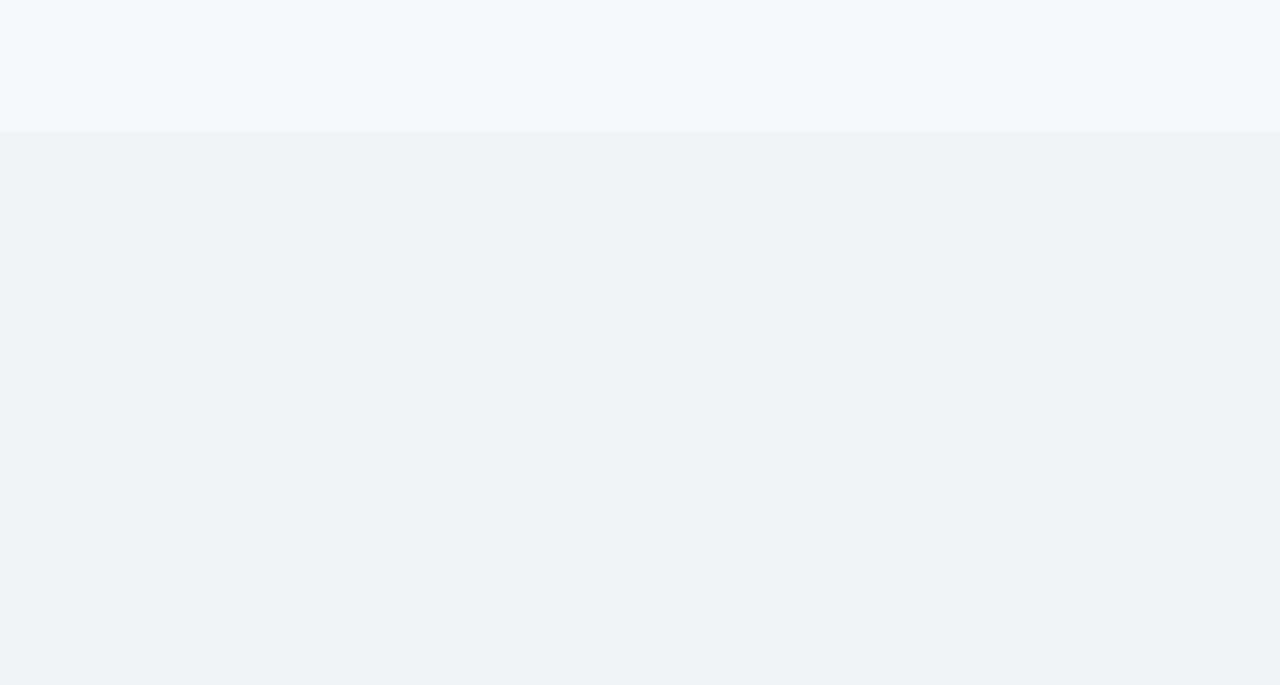
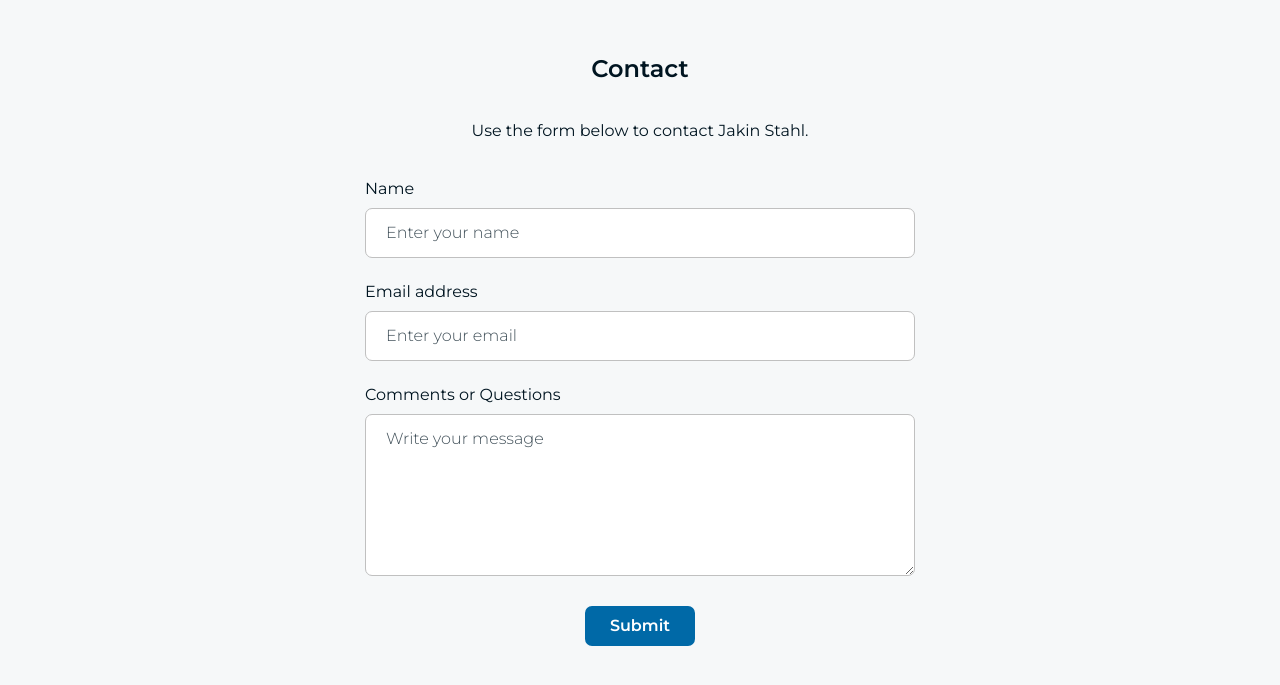
Before and after one commit to JakinCS/SpanishDex, a React (Vite) app: page / in a window 1280 px wide. Shown: the part 1961-2646 px from the top of the page. Before the commit the page ends 2092 px from the top, so only its background shows below. Built offline with nearby package versions, Linux system fonts and the light colour scheme.

Commit message:
added contact form

```diff
--- a/src/App.jsx
+++ b/src/App.jsx
@@ -2,6 +2,7 @@ import './scss/custom.scss'
 import HomepageHeader from './components/HomepageHeader'
 import HomepageSection from './components/HomepageSection'
 import HomepageSectionColumns from './components/HomepageSectionColumns'
+import HomepageContactForm from './components/HomepageContactForm'
 import Button from 'react-bootstrap/Button'
 import screenshot from './assets/app-screenshot.jpg'
 import flashcardsImage from './assets/flashcards-example.png';
@@ -70,7 +71,11 @@ function App() {
           </p>
         </div>
       </HomepageSection>
-      <HomepageSection py='80' backgroundColor='almost-white'></HomepageSection>
+      <HomepageSection py='80' backgroundColor='almost-white'>
+        <h2 className='text-center'>Contact</h2>
+        <p className='text-center'>Use the form below to contact Jakin Stahl.</p>
+        <HomepageContactForm className='w-100' style={{maxWidth: '34.375rem'}}></HomepageContactForm>
+      </HomepageSection>
     </>
   )
 }
--- /dev/null
+++ b/src/components/HomepageContactForm.jsx
@@ -0,0 +1,29 @@
+import Button from 'react-bootstrap/Button';
+import Form from 'react-bootstrap/Form';
+import Container from 'react-bootstrap/Container';
+
+function HomepageContactForm(props) {
+  return (
+    <Form {...props}>
+      <Form.Group className="mb-20" controlId="userName">
+        <Form.Label>Name</Form.Label>
+        <Form.Control type="text" placeholder="Enter your name" />
+      </Form.Group>
+      <Form.Group className="mb-20" controlId="userEmail">
+        <Form.Label>Email address</Form.Label>
+        <Form.Control type="email" placeholder="Enter your email" />
+      </Form.Group>
+      <Form.Group className="mb-5" controlId="userMessage">
+        <Form.Label>Comments or Questions</Form.Label>
+        <Form.Control as='textarea' rows='5' placeholder="Write your message" />
+      </Form.Group>
+      <Container fluid className='d-flex justify-content-center'>
+        <Button variant="primary" type="submit">
+            Submit
+        </Button>
+      </Container>
+    </Form>
+  );
+}
+
+export default HomepageContactForm;
--- a/src/components/HomepageSectionColumns.jsx
+++ b/src/components/HomepageSectionColumns.jsx
@@ -9,7 +9,7 @@ function HomepageSectionColumns({py, backgroundColor, image, imageBorder, imageA
     return (
         <Container fluid as='section' className={`px-5 py-${py} bg-${backgroundColor}`}>
             <Row className='gx-40 gy-5 gx-xl-80 gx-xxl-100 justify-content-center'>
-                <Col xs={{span: 12, order: 0}} sm='11' md='10' lg={{span: '6', order: imagePosition === 'left' ? 0 : 1}} xl='5'>
+                <Col xs={{span: 12, order: 0}} sm='11' md='10' lg={{span: '6', order: imagePosition === 'left' ? 0 : 1}} xl='5' className='d-flex flex-column flex-lg-row align-items-center'>
                     <h2 className="mx-auto d-block d-lg-none text-center mb-5">{headingText}</h2>
                     <Image src={image} fluid className={imageBorder ? "border border-4 rounded" : ""} alt={imageAlt}/>
                 </Col>
--- a/src/scss/_variables.scss
+++ b/src/scss/_variables.scss
@@ -112,6 +112,7 @@ $spacers: (
   3: $spacer,
   4: $spacer * 1.5,
   5: $spacer * 3,
+  20: $spacer *2,
   25: $spacer * 2.5,
   40: $spacer * 4,
   50: $spacer * 5,
@@ -163,7 +164,6 @@
 
 
 
-
 /* ------------- BORDER STYLES --------------- */
 
 // Change default border color
@@ -173,7 +173,37 @@ $border-color: $gray-250;
 $border-radius: 0.4375rem;
 
 
+
+
+
+/* ----------------- FORM STYLES ------------------- */
+
+// background
+$input-bg: $white;
+
+// border
+$input-border-width:  1px;
+
+// Input padding
+$input-padding-x: $spacer * 2;
+$input-padding-y: 0.625rem;
+
+// Form label margin bottom
+$form-label-margin-bottom: 0.3125rem;
+
+// font weight
+$input-font-weight: $font-weight-light;
+
+// Focus styling
+$input-focus-border-color: $gray;
+
+
+
+
 /* -------------- MISCELLANEOUS ----------------  */
 
 // Change the background color of the body
 $body-bg: $very-light-blue;
+
+// Change box shadow used for focus states
+$focus-ring-box-shadow: none;
```
